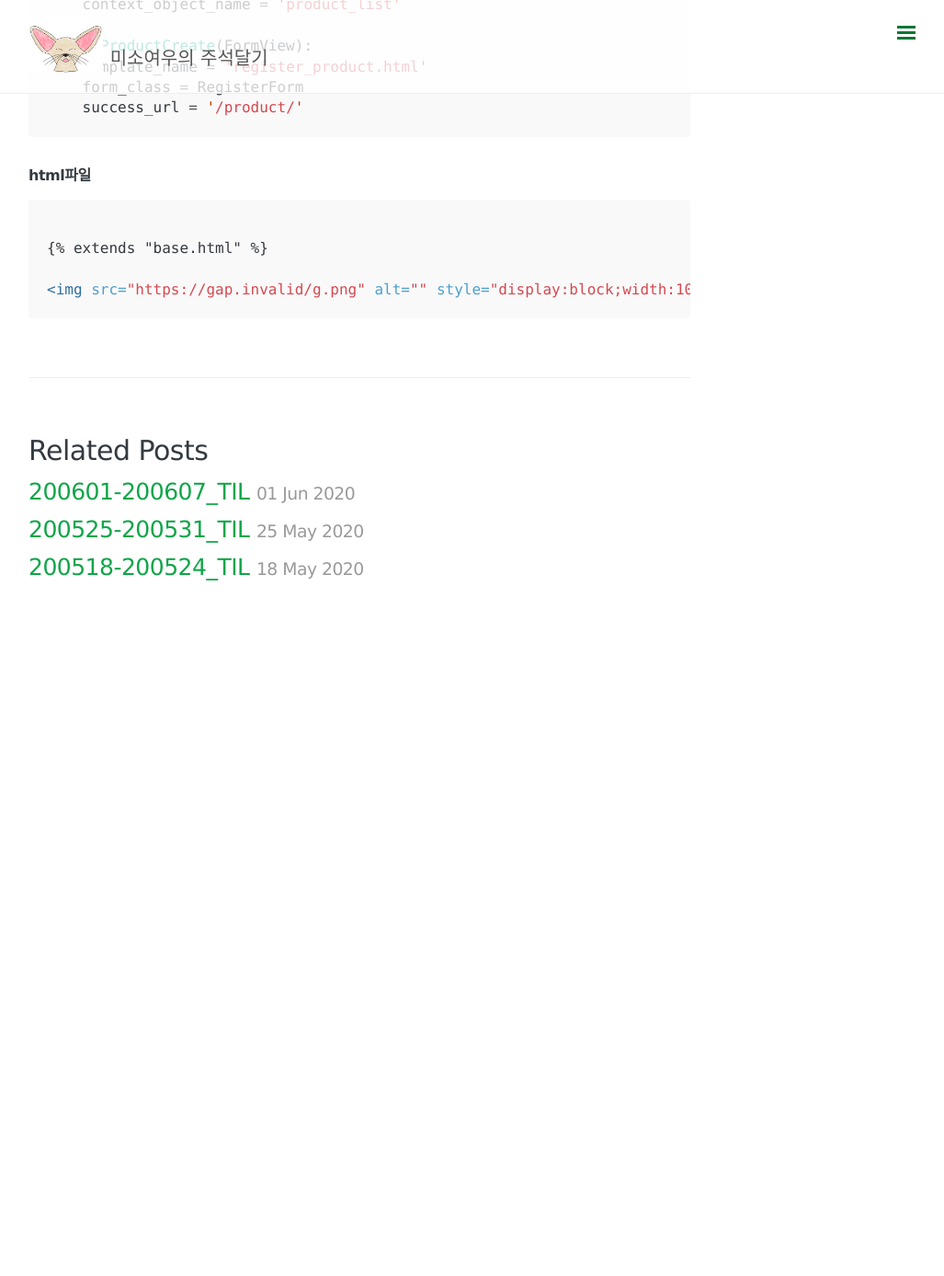
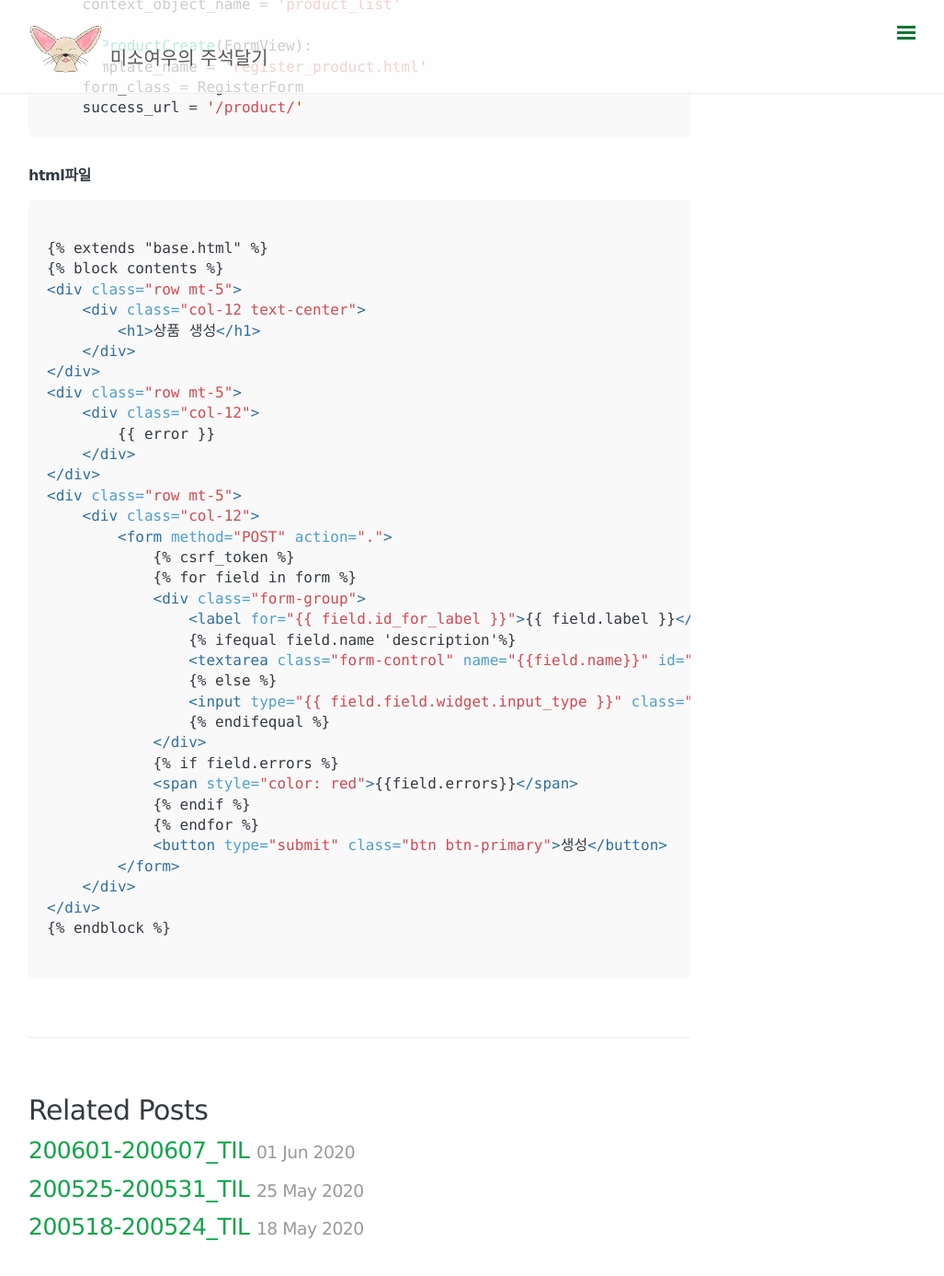
Before and after one commit to somefood/somefood.github.io, a Jekyll site: the page built from _posts/Django/2020-04-21-django5.md, in a window 1280 px wide and 1400 px high, scrolled down 9127 px. Shown: the top 1387 px of the window at 92% size, without its empty margins (249-1276 px from the left). Built offline with Jekyll 4.4.1, drawn with Linux system fonts in a browser that asks for light colours; nearby versions of some CDN libraries; comment, search, counter and statistics services are not loaded; before the commit the page ends 9820 px from its top, so only the background shows below that.

Commit message:
modified post

````diff
--- a/_posts/Django/2020-04-21-django5.md
+++ b/_posts/Django/2020-04-21-django5.md
@@ -390,7 +390,6 @@ class ProductCreate(FormView):
 ```html
 {% raw %}
 {% extends "base.html" %}
-{% endraw %}
 {% block contents %}
 <div class="row mt-5">
     <div class="col-12 text-center">
@@ -424,4 +423,5 @@ class ProductCreate(FormView):
     </div>
 </div>
 {% endblock %}
+{% endraw %}
 ```
````
